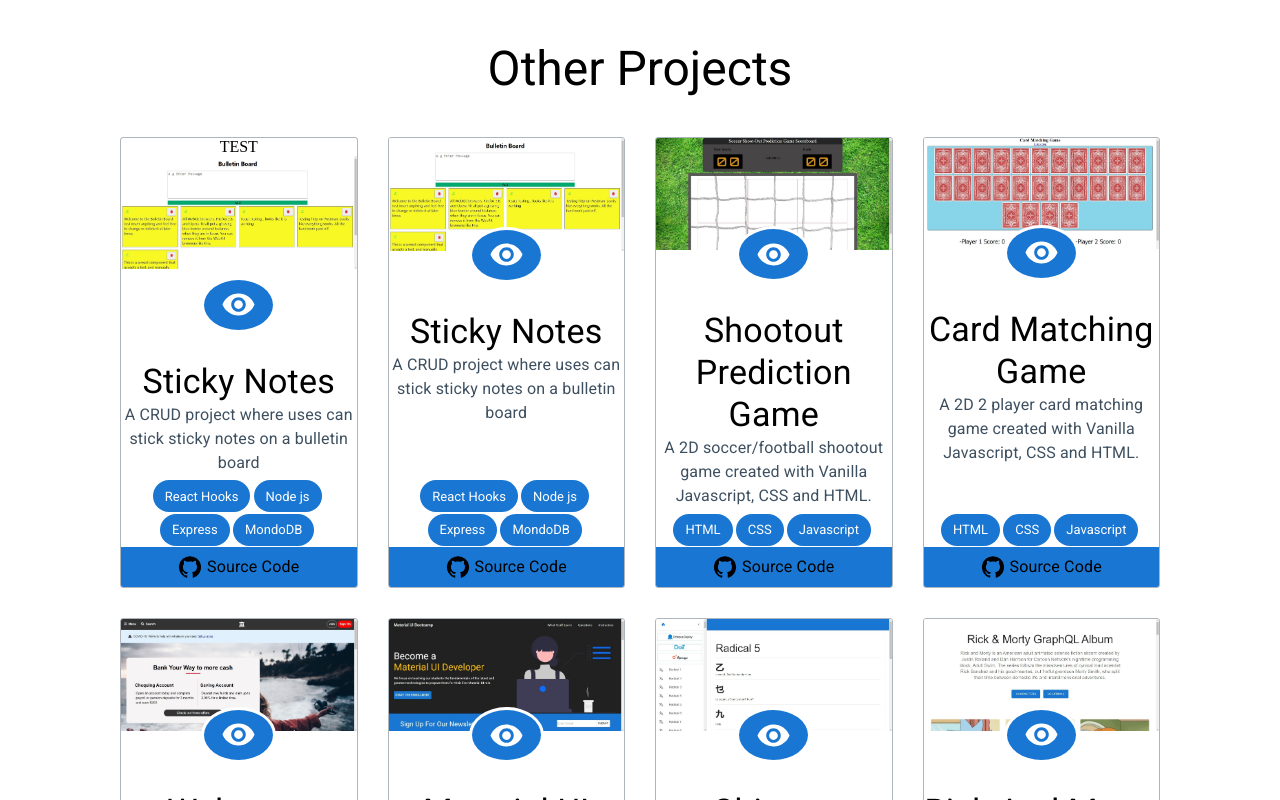
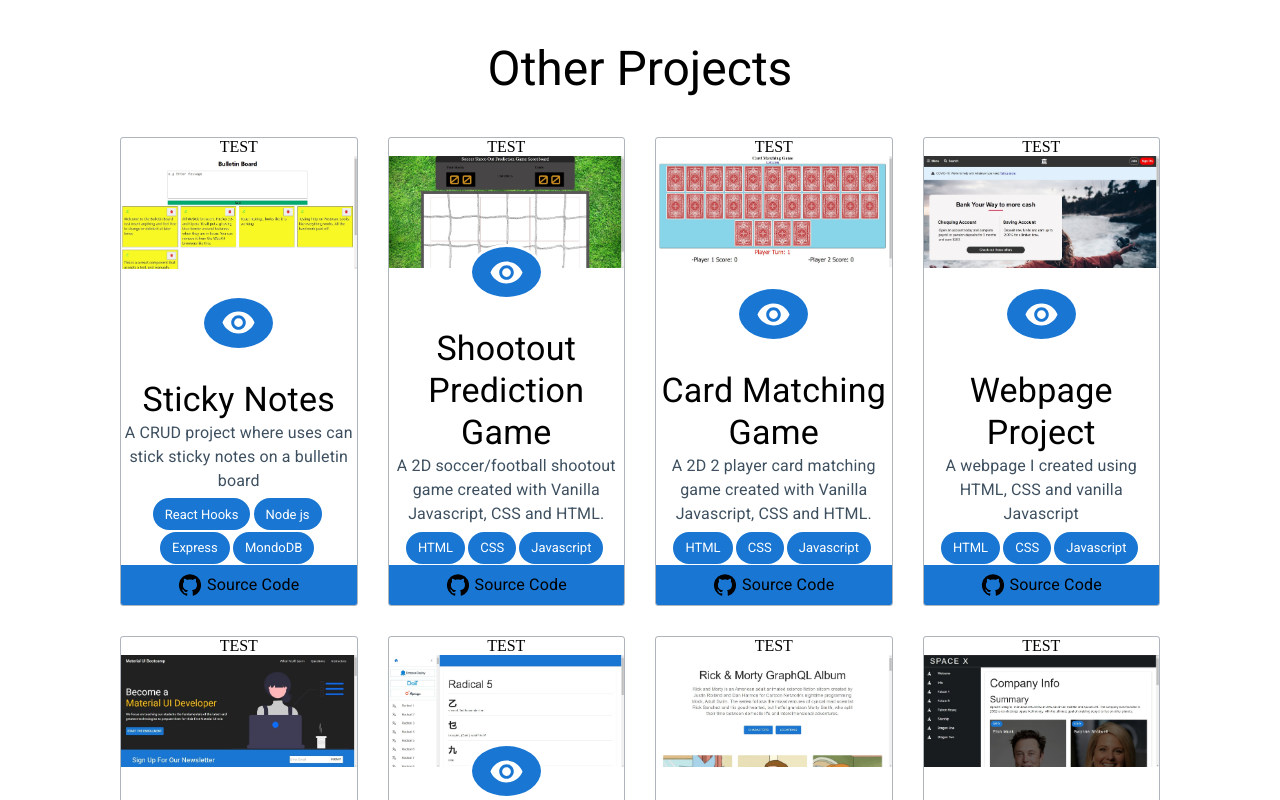
Before and after one commit to eugenehan94/React-Netlify-Website, a React (Create React App) app: page / in a window 1280 px wide. Shown: the part 1420-2220 px from the top of the page. Built offline with nearby package versions, Linux system fonts and the light colour scheme.

Commit message:
test refactored card - and it works

```diff
--- a/src/components/home/otherProjects.tsx
+++ b/src/components/home/otherProjects.tsx
@@ -163,7 +163,7 @@ const OtherProjects = () => {
           <Card {...mernProject} index={index} />
         ))}
         {/* Render MERN projects */}
-        {mernProjects.map((mernProject, index) => {
+        {/* {mernProjects.map((mernProject, index) => {
           const {
             description,
             githubLink,
@@ -270,9 +270,12 @@ const OtherProjects = () => {
               </Box>
             </Box>
           );
-        })}
+        })} */}
+        {javascriptProjects.map((javascriptProject, index) => (
+          <Card {...javascriptProject} index={index} />
+        ))}
         {/* Render Javascript projects */}
-        {javascriptProjects.map((javascriptProject, index) => {
+        {/* {javascriptProjects.map((javascriptProject, index) => {
           const {
             description,
             githubLink,
@@ -379,9 +382,12 @@ const OtherProjects = () => {
               </Box>
             </Box>
           );
-        })}
+        })} */}
+        {reactProjects.map((reactProject, index) => (
+          <Card {...reactProject} index={index} />
+        ))}
         {/* Render React projects */}
-        {reactProjects.map((reactProject, index) => {
+        {/* {reactProjects.map((reactProject, index) => {
           const {
             description,
             githubLink,
@@ -488,9 +494,12 @@ const OtherProjects = () => {
               </Box>
             </Box>
           );
-        })}
+        })} */}
+        {javaProjects.map((javaProject, index) => (
+          <Card {...javaProject} index={index} />
+        ))}
         {/* Render Java projects */}
-        {javaProjects.map((javaProject, index) => {
+        {/* {javaProjects.map((javaProject, index) => {
           const {
             description,
             githubLink,
@@ -597,7 +606,7 @@ const OtherProjects = () => {
               </Box>
             </Box>
           );
-        })}
+        })} */}
       </Box>
 
       {/* <Button>View More</Button> */}
```
